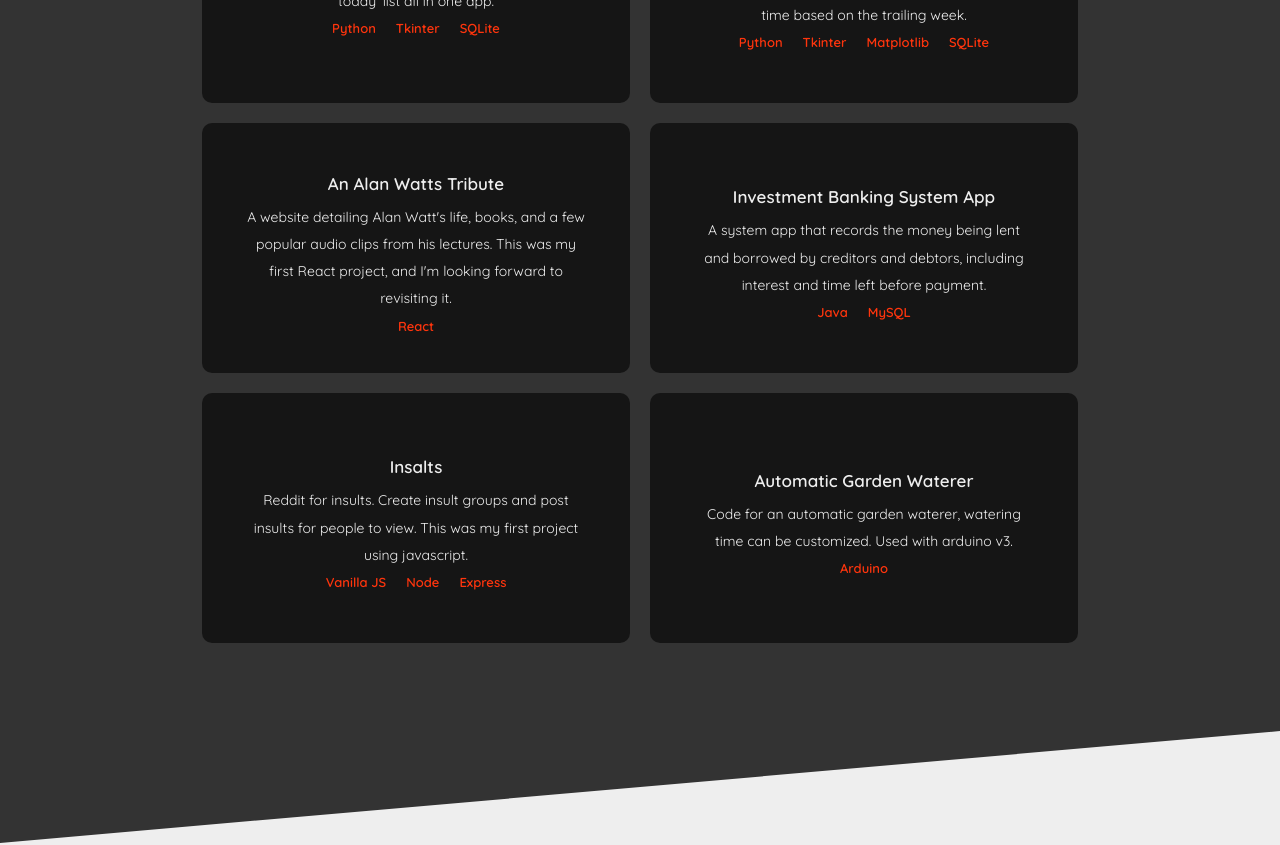
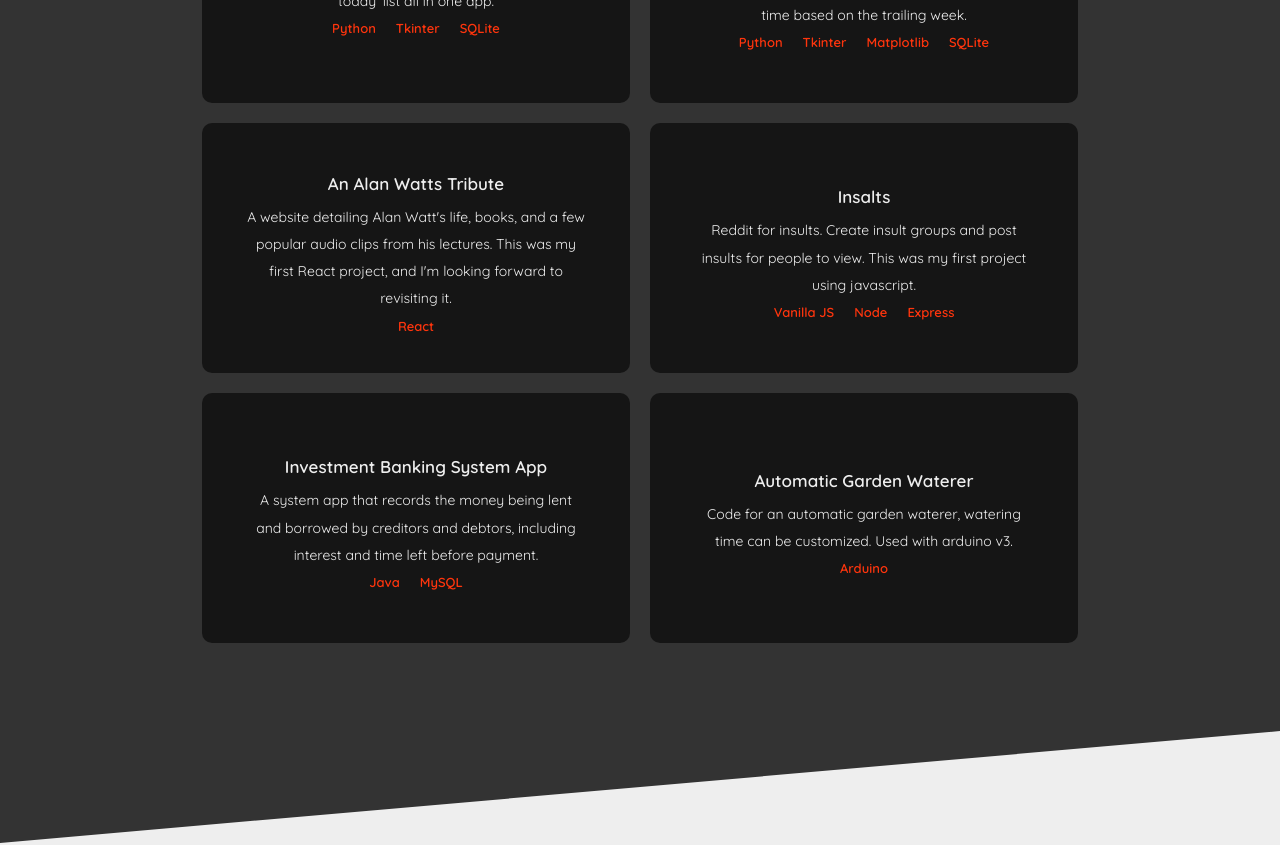
Before and after one commit to afutofu/afutofu.github.io, a React (Create React App) app: page / in a window 1280 px wide. Shown: the part 5160-6005 px from the top of the page. Built offline with nearby package versions, Linux system fonts and the light colour scheme.

Commit message:
added code links for other projects, improved styling

```diff
--- a/src/components/Contact.js
+++ b/src/components/Contact.js
@@ -226,7 +226,7 @@ const Contact = (props) => {
                 <TitleLine ref={(el) => (titleLineLeft = el)} />
               </TitleLineWrapper>
               <Title ref={(el) => (titleText = el)}>
-                Feel Free To <TitleHighlight>Contact</TitleHighlight> Me!
+                <TitleHighlight>Contact</TitleHighlight> Me!
               </Title>
               <TitleLineWrapper>
                 <TitleLine ref={(el) => (titleLineRight = el)} />
--- a/src/components/OtherProject.js
+++ b/src/components/OtherProject.js
@@ -210,6 +210,7 @@ const FeaturedProject = (props) => {
       onMouseEnter={onMouseEnterProject}
       onMouseLeave={onMouseLeaveProject}
     >
+      <a href={props.codeLink} target="_blank">
         <ThemeProvider theme={theme}>
           <ProjectSide></ProjectSide>
           <TextSide>
@@ -218,6 +219,7 @@ const FeaturedProject = (props) => {
             <Techs>{displayTechs()}</Techs>
           </TextSide>
         </ThemeProvider>
+      </a>
     </OtherProjectComp>
   );
 };
--- a/src/components/OtherProjects.js
+++ b/src/components/OtherProjects.js
@@ -120,34 +120,40 @@ const OtherProjects = () => {
             title={"Task Manager"}
             desc={`A to-do list, day planner, and a 'things I learned today' list all in one app.`}
             techs={["Python", "Tkinter", "SQLite"]}
+            codeLink={"https://github.com/afutofu/task-manager"}
           />
           <OtherProject
             reverse={true}
             title={"Task Timer"}
             desc={`Enter a task and start the timer. Records the amount of time you do a task, graphs them, and ranks the time based on the trailing week.`}
             techs={["Python", "Tkinter", "Matplotlib", "SQLite"]}
+            codeLink={"https://github.com/afutofu/task-timer"}
           />
           <OtherProject
             reverse={true}
             title={"An Alan Watts Tribute"}
             desc={`A website detailing Alan Watt's life, books, and a few popular audio clips from his lectures. This was my first React project, and I'm looking forward to revisiting it.`}
             techs={["React"]}
+            codeLink={"https://github.com/afutofu/an-alan-watts-tribute"}
+          />
+          <OtherProject
+            title={"Insalts"}
+            desc={`Reddit for insults. Create insult groups and post insults for people to view. This was my first project using javascript.`}
+            techs={["Vanilla JS", "Node", "Express"]}
+            codeLink={"https://github.com/afutofu/insalts"}
           />
           <OtherProject
             title={"Investment Banking System App"}
             desc={`A system app that records the money being lent and borrowed by creditors and debtors, including interest and time left before payment.`}
             techs={["Java", "MySQL"]}
-          />
-          <OtherProject
-            title={"Insalts"}
-            desc={`Reddit for insults. Create insult groups and post insults for people to view. This was my first project using javascript.`}
-            techs={["Vanilla JS", "Node", "Express"]}
+            codeLink={"https://github.com/afutofu/investment-banking-app"}
           />
           <OtherProject
             reverse={true}
             title={"Automatic Garden Waterer"}
             desc={`Code for an automatic garden waterer, watering time can be customized. Used with arduino v3.`}
             techs={["Arduino"]}
+            codeLink={"https://github.com/afutofu/automatic-garden-waterer"}
           />
         </ProjectArea>
       </ThemeProvider>
--- a/src/components/Projects.js
+++ b/src/components/Projects.js
@@ -31,15 +31,19 @@ const ProjectsComp = styled.div`
 `;
 
 const Container = styled.div`
-  margin: 0px 10%;
+  margin: 0px 15%;
   position: relative;
   width: 100%;
   display: flex;
   justify-content: center;
   align-items: center;
 
-  @media only screen and (min-width: 992px) {
-    margin: 0px 15%;
+  @media only screen and (max-width: 1200px) {
+    margin: 0px 10%;
+  }
+
+  @media only screen and (max-width: 992px) {
+    margin: 0px 10%;
   }
 `;
 
--- a/src/components/Skills.js
+++ b/src/components/Skills.js
@@ -59,10 +59,6 @@ const Content = styled.div`
   flex-direction: column;
   justify-content: flex-start;
   align-items: flex-start;
-
-  @media only screen and (max-width: 600px) {
-    width: 100%;
-  }
 `;
 
 const TitleArea = styled.div`
@@ -145,6 +141,7 @@ const ListTitle = styled.h3`
   @media only screen and (max-width: 992px) {
     font-size: 22px;
     margin: 0 20px;
+    margin-bottom: 10px;
   }
 `;
 
```
Lines whose indentation alone changed are shown as unchanged.
